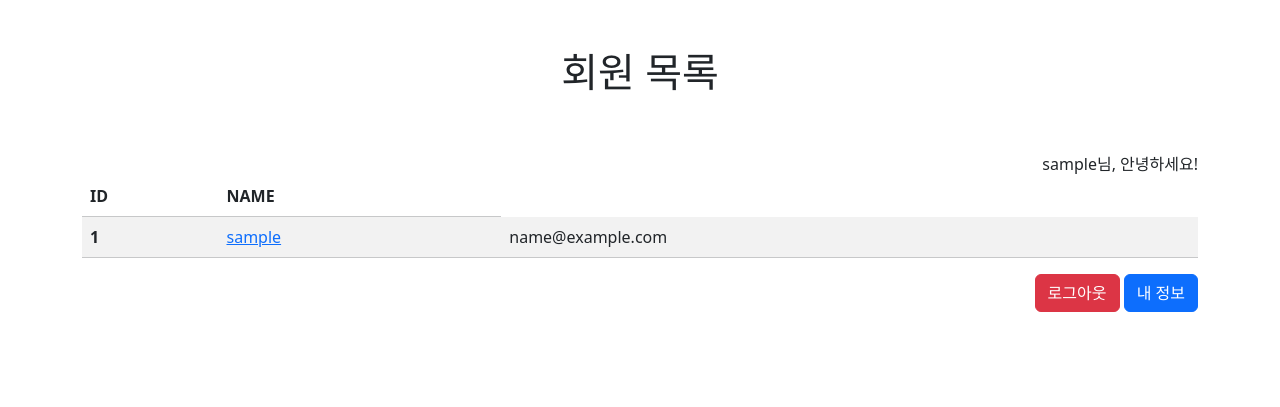
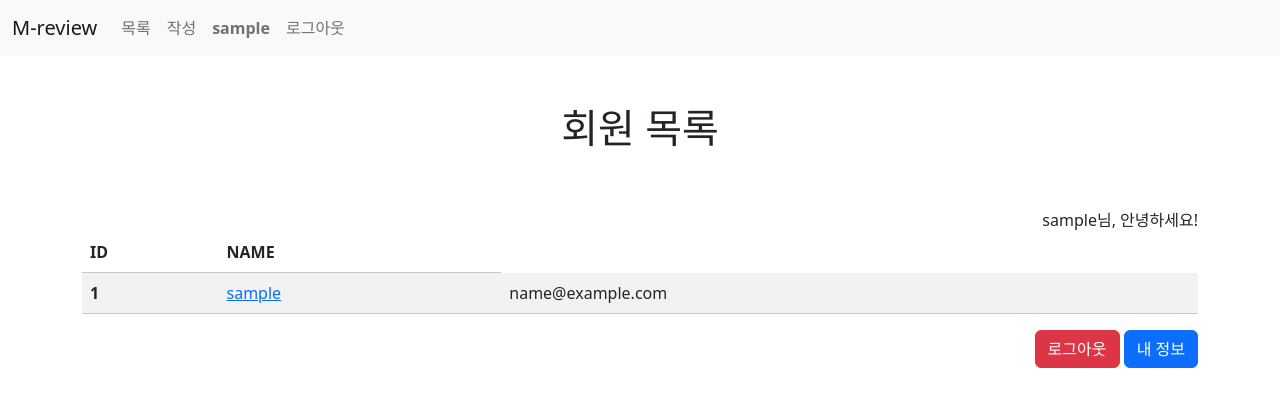
Before and after one commit to jaejae200/PJT-1014, a Django app: page /accounts/ in a window 1280 px wide. Shown: the top 407 px of the page. Run offline with Django 3.2, Linux system fonts and the light colour scheme; the visitor is signed in with stand-in values (Sample User, id 1); data comes from the database, SQL or seed files in the repository; some libraries are stand-ins or nearby versions.

Commit message:
ADD navbar

```diff
--- a/accounts/templates/accounts/index.html
+++ b/accounts/templates/accounts/index.html
@@ -29,19 +29,5 @@
       <a href="{% url 'accounts:logout' %}" class="btn btn-danger">로그아웃</a>
       <a href="{% url 'accounts:detail' user.pk %}" class="btn btn-primary">내 정보</a>
     </div>
-  {% else %}
-    <div class="d-flex justify-content-center align-items-center flex-column" style="max-width: 1980px; height: 1020px;">
-      <div class="py-2 text-center">
-        <div>
-          <h1 class="mb-5">회원 조회 서비스</h1>
-        </div>
-        <div>
-          <a href="{% url 'accounts:signup' %}" class="btn btn-primary">회원가입</a>
-        </div>
-      </div>
-      <div class="py-2">
-        <a href="{% url 'accounts:login' %}" class="btn btn-primary">로그인</a>
-      </div>
-    </div>
   {% endif %}
 {% endblock body %}
--- a/templates/base.html
+++ b/templates/base.html
@@ -1,3 +1,4 @@
+{% load django_bootstrap5 %}
 <!DOCTYPE html>
 <html lang="en">
 
@@ -11,6 +12,39 @@
   </head>
 
   <body>
+    <nav class="navbar navbar-expand-lg bg-light">
+      <div class="container-fluid">
+        <a class="navbar-brand" href="#">M-review</a>
+        <button class="navbar-toggler" type="button" data-bs-toggle="collapse" data-bs-target="#navbarNav" aria-controls="navbarNav" aria-expanded="false" aria-label="Toggle navigation">
+          <span class="navbar-toggler-icon"></span>
+        </button>
+        <div class="collapse navbar-collapse" id="navbarNav">
+          <ul class="navbar-nav">
+            <li class="nav-item">
+              <a class="nav-link" aria-current="page" href="#">목록</a>
+            </li>
+            {% if request.user.is_authenticated %}
+              <li class="nav-item">
+                <a class="nav-link" href="#">작성</a>
+              </li>
+              <li class="nav-item">
+                <a class="nav-link fw-bold" href="{% url 'accounts:detail' user.pk %}">{{ user.username }}</a>
+              </li>
+              <li class="nav-item">
+                <a class="nav-link" href="{% url 'accounts:logout' %}">로그아웃</a>
+              </li>
+            {% else %}
+              <li class="nav-item">
+                <a class="nav-link" href="{% url 'accounts:signup' %}">회원가입</a>
+              </li>
+              <li class="nav-item fw-bold">
+                <a class="nav-link" href="{% url 'accounts:login' %}">로그인</a>
+              </li>
+            {% endif %}
+          </ul>
+        </div>
+      </div>
+    </nav>
     <div class="container">
       {% block body %}{% endblock %}
     </div>
```
